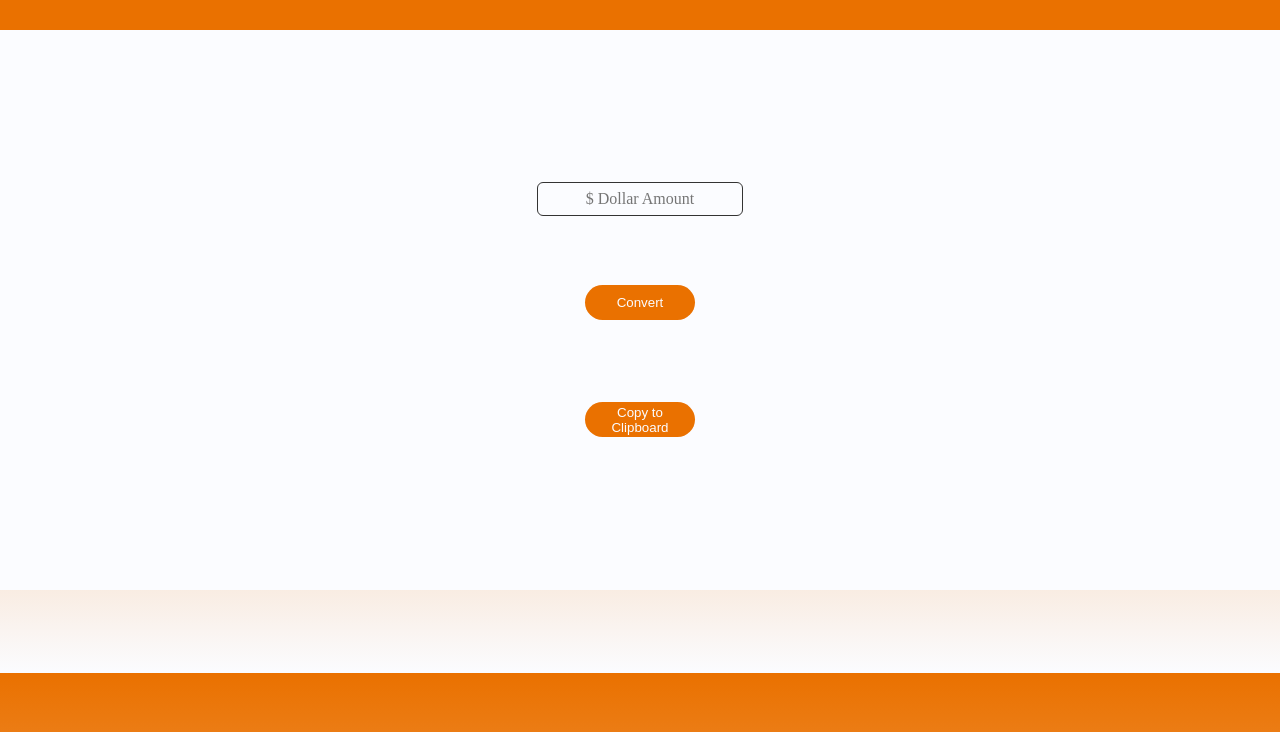
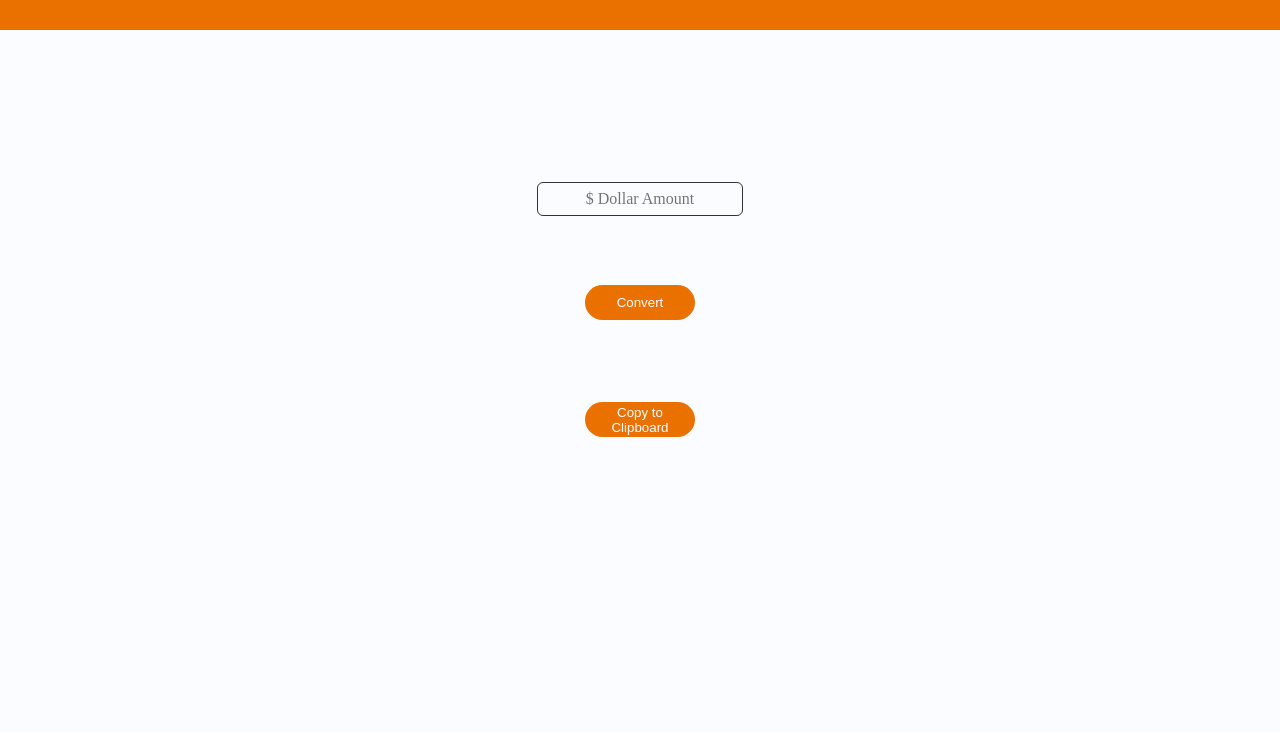
Before and after one commit to kevintata/KevInter, a plain HTML site: page index.html in a window 1280 px wide. Shown: the part 68-800 px from the top of the page. Drawn offline with Linux system fonts and the light colour scheme; no server answers; a web font is replaced by a local one.

Commit message:
Update style.css

```diff
--- a/style.css
+++ b/style.css
@@ -23,7 +23,7 @@ body{
     align-items: center;
     justify-content: center;
     flex-direction: column;
-    background: linear-gradient(#EA7100, #FBFCFF);
+    background: #FBFCFF;
     font-family: "inter-font";
 }
 
```
